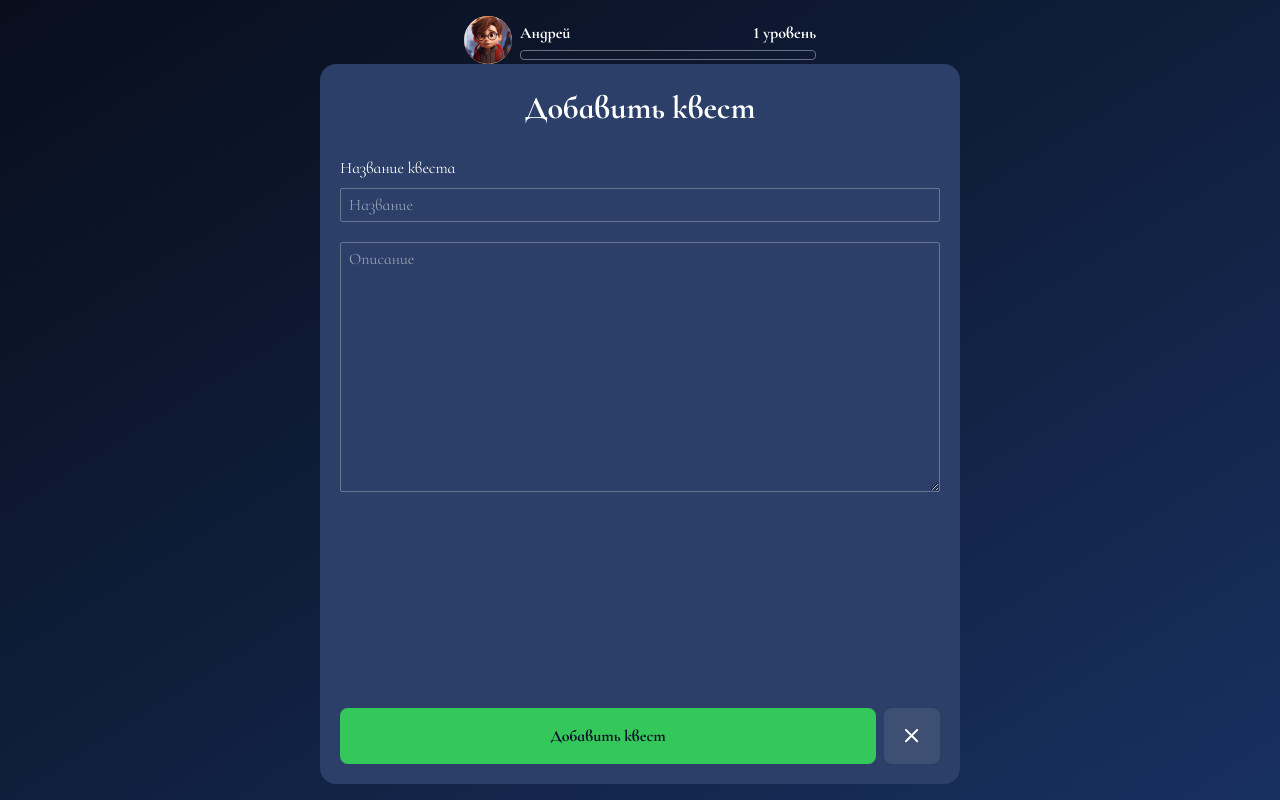
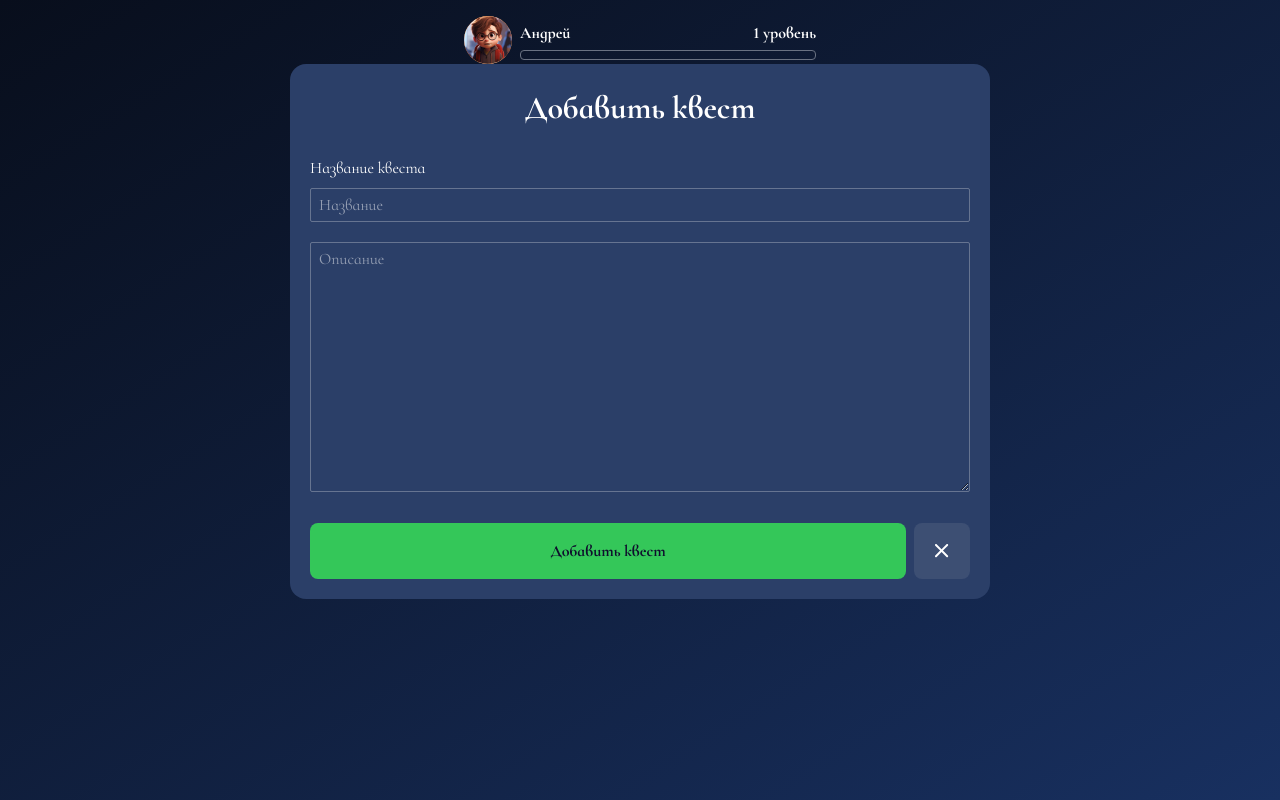
Before and after one commit to Andrey999K/workbook-frontend, a Next.js app: page /quests in a window 1280 px wide. Both pictures are taken after a click on the button 1236 px from the left and 756 px from the top of the page. Built offline with nearby package versions, Linux system fonts and the light colour scheme.

Commit message:
feat: added form closure if clicked outside its boundaries

```diff
--- a/src/components/FormQuest.tsx
+++ b/src/components/FormQuest.tsx
@@ -1,7 +1,7 @@
 import { Input } from "@/src/components/Input";
 import { Textarea } from "@/src/components/Textarea";
 import { Icon } from "@/src/components/Icon";
-import { ChangeEvent, useState } from "react";
+import { ChangeEvent, MouseEvent, useState } from "react";
 import { TaskRowType } from "@/src/types/TaskRow";
 
 type TaskInput = Omit<TaskRowType, "id">;
@@ -41,8 +41,15 @@ export const FormQuest = ({
     onCloseWindow();
   };
 
+  const handleClose = (e: MouseEvent<HTMLDivElement>) => {
+    if (e.target === e.currentTarget) {
+      onCloseWindow();
+    }
+  };
+
   return (
-    <div className="fixed left-4 right-4 top-16 bottom-4 rounded-2xl p-5 bg-[#2B3F68] text-white max-w-1/2 mx-auto">
+    <div className="fixed inset-0 h-screen" onClick={handleClose}>
+      <div className="fixed left-4 right-4 top-16 bottom-4 lg:bottom-auto rounded-2xl p-5 bg-[#2B3F68] text-white lg:max-w-[700px] mx-auto">
         <div className="flex flex-col items-center gap-6 h-full">
           <h3 className="font-bold text-[32px]">{title}</h3>
           <div className="flex flex-col gap-5 w-full">
@@ -74,5 +81,6 @@ export const FormQuest = ({
           </div>
         </div>
       </div>
+    </div>
   );
 };
```
Lines whose indentation alone changed are shown as unchanged.
